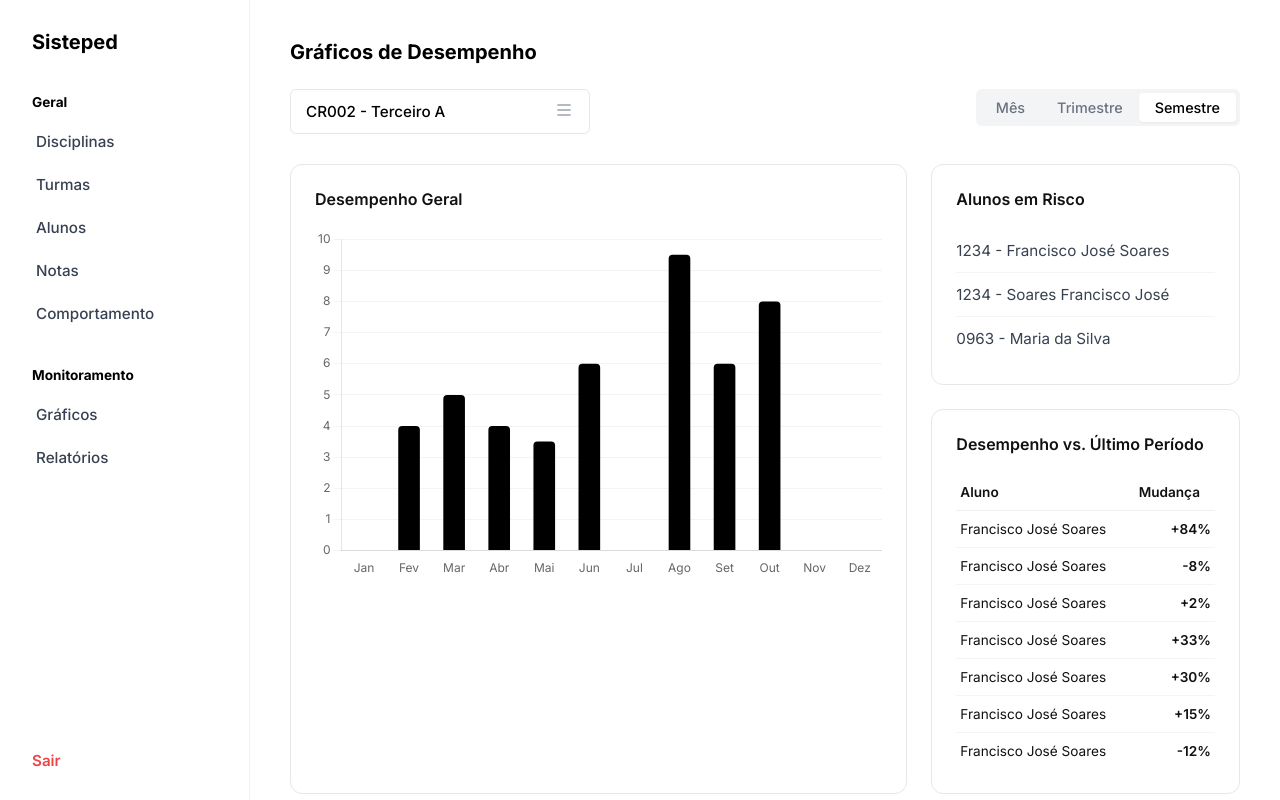
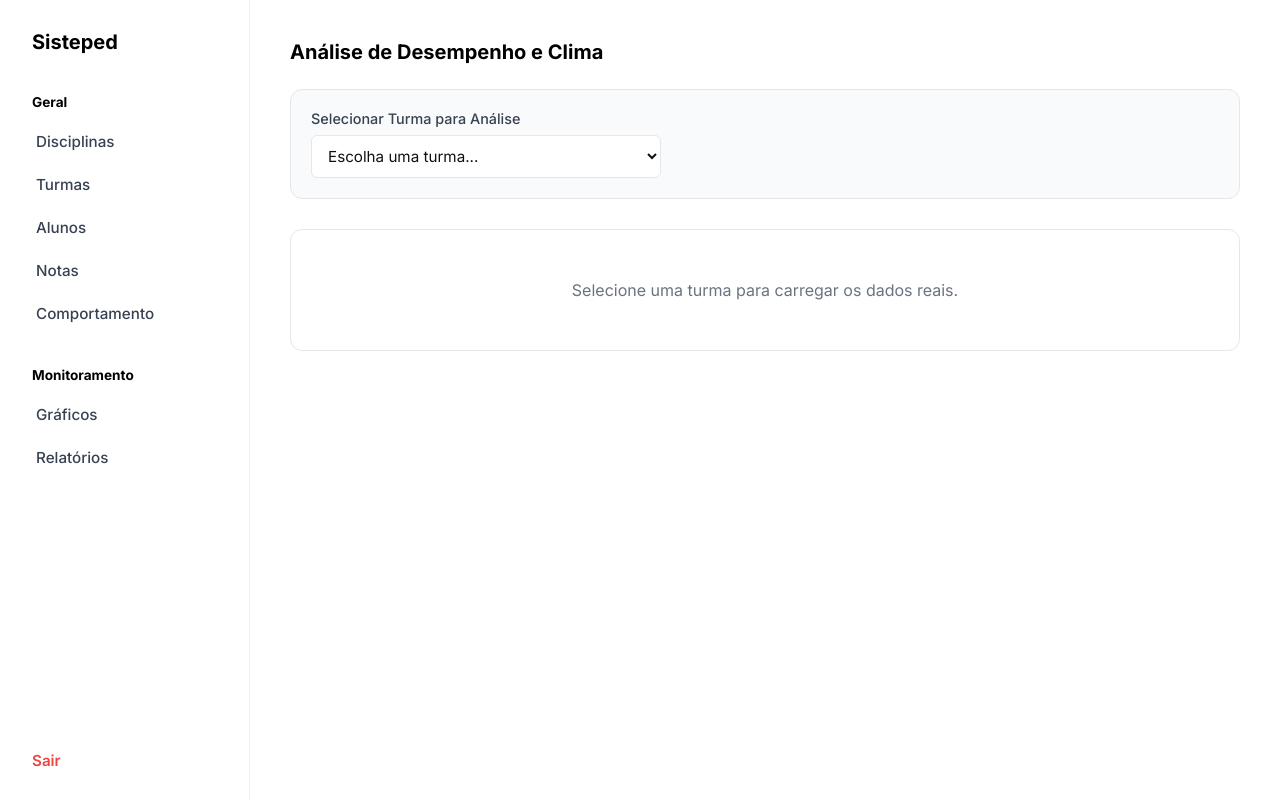
Before and after one commit to r7melo/SistepedV2, a Flask app: page /graficos/ in a window 1280 px wide. Run offline with Flask 3, Linux system fonts and the light colour scheme; the visitor is signed in with stand-in values (Sample User, id 1); data that the repository does not hold is empty.

Commit message:
Grafico mostrando analises

```diff
--- a/sisteped/src/routes/graficos.py
+++ b/sisteped/src/routes/graficos.py
@@ -1,10 +1,23 @@
-from flask import Blueprint, render_template, session, redirect, url_for
+from flask import Blueprint, render_template, session, redirect, url_for, request
+from ..services.turma_service import listar_turmas
+from ..services.graficos_service import buscar_dados_dashboard
 
 graficos_bp = Blueprint('graficos', __name__, url_prefix='/graficos')
 
 @graficos_bp.route('/')
 def index():
-    if 'user_id' not in session:
-        return redirect(url_for('auth.login'))
+    if 'user_id' not in session: return redirect(url_for('auth.login'))
 
-    return render_template('graficos/graficos.html', nome=session.get('user_name'))
+    id_professor = session['user_id']
+    turma_id = request.args.get('turma')
+
+    turmas = listar_turmas(id_professor)
+    dados = None
+
+    if turma_id:
+        dados = buscar_dados_dashboard(turma_id)
+
+    return render_template('graficos/graficos.html',
+                           turmas=turmas,
+                           turma_id=turma_id,
+                           dados=dados)
--- a/sisteped/src/services/notas_service.py
+++ b/sisteped/src/services/notas_service.py
@@ -42,7 +42,7 @@ def listar_turmas(id_professor):
     try:
         cursor = conn.cursor(dictionary=True)
         query = """
-            SELECT t.idTurma, t.nome
+            SELECT t.idTurma, t.nome, t.anoLetivo
             FROM Turma t
             INNER JOIN ProfessorTurma pt ON t.idTurma = pt.idTurma
             WHERE pt.idProfessor = %s
--- a/sisteped/src/templates/graficos/graficos.html
+++ b/sisteped/src/templates/graficos/graficos.html
@@ -1,143 +1,135 @@
 {% extends "base.html" %}
+
+{% block title %}Sisteped - Dashboard{% endblock %}
 
 {% block content %}
 <div class="page-container">
-
     <div class="page-header">
-        <h2>Gráficos de Desempenho</h2>
+        <h2>Análise de Desempenho e Clima</h2>
     </div>
 
-    <div class="dashboard-controls">
-        <div class="class-selector">
-            <span class="selector-value">CR002 - Terceiro A</span>
-            <button class="icon-btn-sm">
-                <svg width="20" height="20" viewBox="0 0 24 24" fill="none" stroke="currentColor" stroke-width="2"><path d="M4 6h16M4 12h16M4 18h16"></path></svg>
-            </button>
+    <div class="dashboard-controls-wrapper">
+        <div class="class-selector-container">
+            <label for="select-turma" class="form-label">Selecionar Turma para Análise</label>
+            <select id="select-turma" class="form-control" onchange="mudarTurma()">
+                <option value="" disabled {% if not turma_id %}selected{% endif %}>Escolha uma turma...</option>
+                {% for t in turmas %}
+                    <option value="{{ t.idTurma }}" {% if turma_id|string == t.idTurma|string %}selected{% endif %}>
+                        {{ t.nome }}{% if t.anoLetivo %} ({{ t.anoLetivo }}){% endif %}
+                    </option>
+                {% endfor %}
+            </select>
         </div>
+    </div>
 
-        <div class="period-toggle">
-            <button class="toggle-btn">Mês</button>
-            <button class="toggle-btn">Trimestre</button>
-            <button class="toggle-btn active">Semestre</button>
+    {% if dados %}
+    <div class="dashboard-card main-timeline">
+        <div class="card-header"><h3>Evolução Temporal das Notas</h3></div>
+        <div class="chart-container" style="height: 350px;">
+            <canvas id="timelineChart"></canvas>
         </div>
     </div>
 
     <div class="dashboard-grid">
-
-        <div class="dashboard-card main-chart-card">
-            <h3>Desempenho Geral</h3>
-            <div class="chart-container">
-                <canvas id="desempenhoChart"></canvas>
+        <div class="dashboard-card">
+            <h3>Média por Disciplina</h3>
+            <div class="chart-container" style="height: 280px;">
+                <canvas id="subjectChart"></canvas>
             </div>
         </div>
 
-        <div class="dashboard-sidebar">
-
-            <div class="dashboard-card">
-                <h3>Alunos em Risco</h3>
-                <ul class="risk-list">
-                    <li>1234 - Francisco José Soares</li>
-                    <li>1234 - Soares Francisco José</li>
-                    <li>0963 - Maria da Silva</li>
-                </ul>
+        <div class="dashboard-card">
+            <h3>Perfil Comportamental</h3>
+            <div class="chart-container" style="height: 280px;">
+                <canvas id="behaviorRadarChart"></canvas>
             </div>
-
-            <div class="dashboard-card">
-                <h3>Desempenho vs. Último Período</h3>
-                <div class="table-responsive">
-                    <table class="clean-table compact">
-                        <thead>
-                            <tr>
-                                <th>Aluno</th>
-                                <th class="text-right">Mudança</th>
-                            </tr>
-                        </thead>
-                        <tbody>
-                            <tr>
-                                <td>Francisco José Soares</td>
-                                <td class="text-right text-green">+84%</td>
-                            </tr>
-                            <tr>
-                                <td>Francisco José Soares</td>
-                                <td class="text-right text-red">-8%</td>
-                            </tr>
-                            <tr>
-                                <td>Francisco José Soares</td>
-                                <td class="text-right text-green">+2%</td>
-                            </tr>
-                            <tr>
-                                <td>Francisco José Soares</td>
-                                <td class="text-right text-green">+33%</td>
-                            </tr>
-                            <tr>
-                                <td>Francisco José Soares</td>
-                                <td class="text-right text-green">+30%</td>
-                            </tr>
-                            <tr>
-                                <td>Francisco José Soares</td>
-                                <td class="text-right text-green">+15%</td>
-                            </tr>
-                            <tr>
-                                <td>Francisco José Soares</td>
-                                <td class="text-right text-red">-12%</td>
-                            </tr>
-                        </tbody>
-                    </table>
-                </div>
-            </div>
-
         </div>
     </div>
 
+    <div class="dashboard-card" style="margin-top: 25px;">
+        <h3>Distribuição de Notas da Turma</h3>
+        <div class="chart-container" style="height: 200px;">
+            <canvas id="distributionBarChart"></canvas>
+        </div>
+    </div>
+    {% else %}
+    <div class="dashboard-card" style="text-align: center; padding: 50px;">
+        <p class="text-gray">Selecione uma turma para carregar os dados reais.</p>
+    </div>
+    {% endif %}
 </div>
 
 <script src="https://cdn.jsdelivr.net/npm/chart.js"></script>
+<script>
+    function mudarTurma() {
+        const id = document.getElementById('select-turma').value;
+        if (id) window.location.href = "{{ url_for('graficos.index') }}?turma=" + id;
+    }
 
-<script>
-    const ctx = document.getElementById('desempenhoChart').getContext('2d');
+    {% if dados %}
+    // 1. Timeline
+    new Chart(document.getElementById('timelineChart'), {
+        type: 'line',
+        data: {
+            labels: {{ dados.timeline | map(attribute='mes') | list | tojson | safe }},
+            datasets: [{
+                label: 'Média',
+                data: {{ dados.timeline | map(attribute='media') | list | tojson | safe }},
+                borderColor: '#000', fill: true, tension: 0.3
+            }]
+        },
+        options: { responsive: true, maintainAspectRatio: false, scales: { y: { min: 0, max: 10 } } }
+    });
 
-    // Configuração do Gráfico de Barras
-    new Chart(ctx, {
+    // 2. Disciplinas
+    new Chart(document.getElementById('subjectChart'), {
         type: 'bar',
         data: {
-            labels: ['Jan', 'Fev', 'Mar', 'Abr', 'Mai', 'Jun', 'Jul', 'Ago', 'Set', 'Out', 'Nov', 'Dez'],
+            labels: {{ dados.disciplinas | map(attribute='disciplina') | list | tojson | safe }},
             datasets: [{
-                label: 'Média da Turma',
-                data: [0, 4, 5, 4, 3.5, 6, 0, 9.5, 6, 8, 0, 0], // Dados fictícios baseados na imagem
-                backgroundColor: '#000000', // Barras Pretas
-                borderRadius: 4, // Bordas arredondadas no topo
-                barPercentage: 0.6, // Largura da barra
+                data: {{ dados.disciplinas | map(attribute='media') | list | tojson | safe }},
+                backgroundColor: '#111827'
             }]
         },
-        options: {
-            responsive: true,
-            maintainAspectRatio: false,
-            plugins: {
-                legend: {
-                    display: false // Esconde a legenda pois já tem título no card
-                }
-            },
-            scales: {
-                y: {
-                    beginAtZero: true,
-                    max: 10,
-                    grid: {
-                        color: '#f3f4f6' // Linhas de grade bem suaves
-                    },
-                    ticks: {
-                        font: { family: 'Inter' }
-                    }
-                },
-                x: {
-                    grid: {
-                        display: false // Remove grade vertical
-                    },
-                    ticks: {
-                        font: { family: 'Inter' }
-                    }
-                }
-            }
-        }
+        options: { indexAxis: 'y', responsive: true, maintainAspectRatio: false, plugins: { legend: { display: false } } }
     });
+
+    // 3. Radar (Sempre com as mesmas tags e contagem correta)
+    new Chart(document.getElementById('behaviorRadarChart'), {
+        type: 'radar',
+        data: {
+            labels: {{ dados.comportamento | map(attribute='tag') | list | tojson | safe }},
+            datasets: [{
+                label: 'Ocorrências',
+                data: {{ dados.comportamento | map(attribute='total') | list | tojson | safe }},
+                backgroundColor: 'rgba(59, 130, 246, 0.2)',
+                borderColor: '#3b82f6'
+            }]
+        },
+        options: { responsive: true, maintainAspectRatio: false, scales: { r: { beginAtZero: true, suggestedMax: 10, ticks: { display: false } } } }
+    });
+
+    // 4. Distribuição
+    new Chart(document.getElementById('distributionBarChart'), {
+        type: 'bar',
+        data: {
+            labels: ['0-3', '3-5', '5-7', '7-9', '9-10'],
+            datasets: [{
+                data: {{ dados.distribuicao | tojson | safe }},
+                backgroundColor: ['#ef4444', '#f59e0b', '#3b82f6', '#10b981', '#059669']
+            }]
+        },
+        options: { responsive: true, maintainAspectRatio: false, plugins: { legend: { display: false } } }
+    });
+    {% endif %}
 </script>
+
+<style>
+.dashboard-controls-wrapper { background: #f9fafb; padding: 20px; border-radius: 12px; border: 1px solid #e5e7eb; margin-bottom: 30px; }
+.class-selector-container { max-width: 350px; }
+.dashboard-card { background: #fff; border: 1px solid #e5e7eb; border-radius: 12px; padding: 25px; margin-bottom: 25px; }
+.dashboard-card.main-timeline { border-top: 5px solid #000; }
+.dashboard-grid { display: grid; grid-template-columns: 1fr 1fr; gap: 25px; }
+@media (max-width: 768px) { .dashboard-grid { grid-template-columns: 1fr; } }
+</style>
 {% endblock %}
```
Also changed, not shown: DEPLOY.md (+3 -2 lines), sisteped/src/services/graficos_service.py (added, +82 -0 lines).
